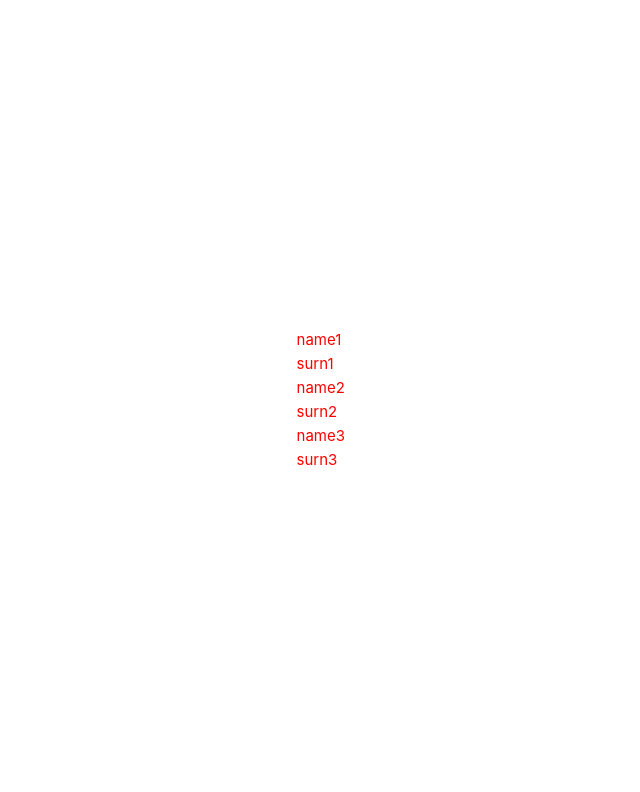
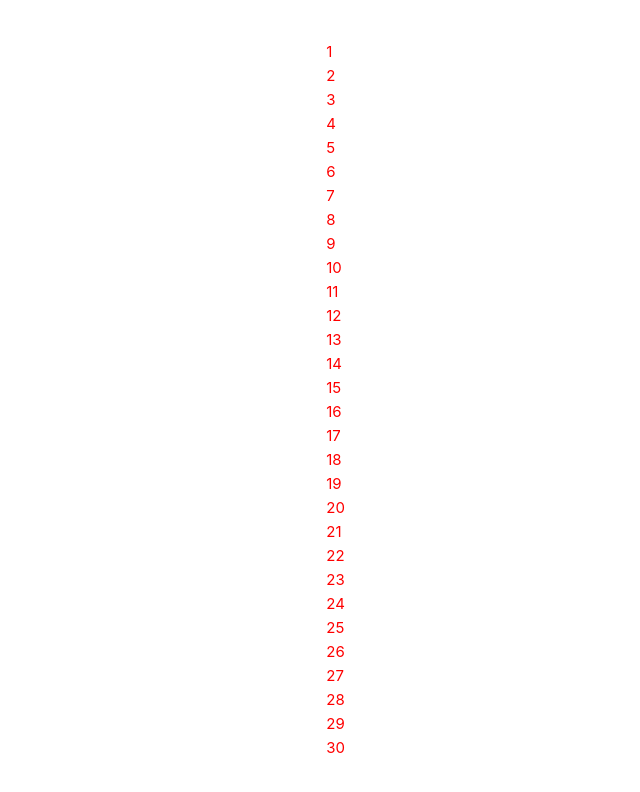
Before and after one commit to SebrianFoxy/ABC_Vue, a Vue app: page / in a window 1280 px wide. Shown: the top 792 px of the page, without its empty margins (295-935 px from the left). Built offline with nearby package versions, Linux system fonts and the light colour scheme.

Commit message:
Задание32

```diff
--- a/src/App.vue
+++ b/src/App.vue
@@ -1,9 +1,8 @@
 <template>
 	<div>
-    <template v-for="user in users">
-		  <p> {{ user.name }} </p>
-		  <p> {{ user.surn }} </p>
-	  </template>
+    <p v-for="num in 30">
+		{{ num }}
+	</p>
 	</div>
 </template>
 
```
